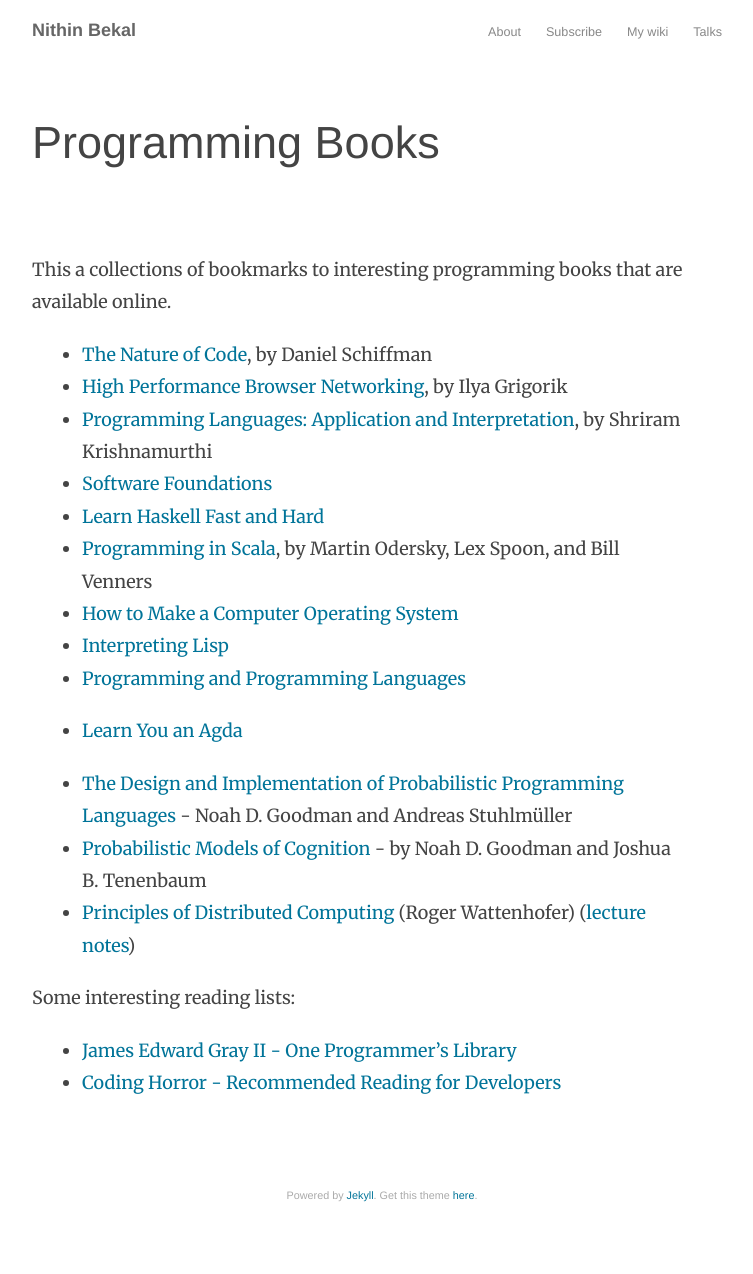
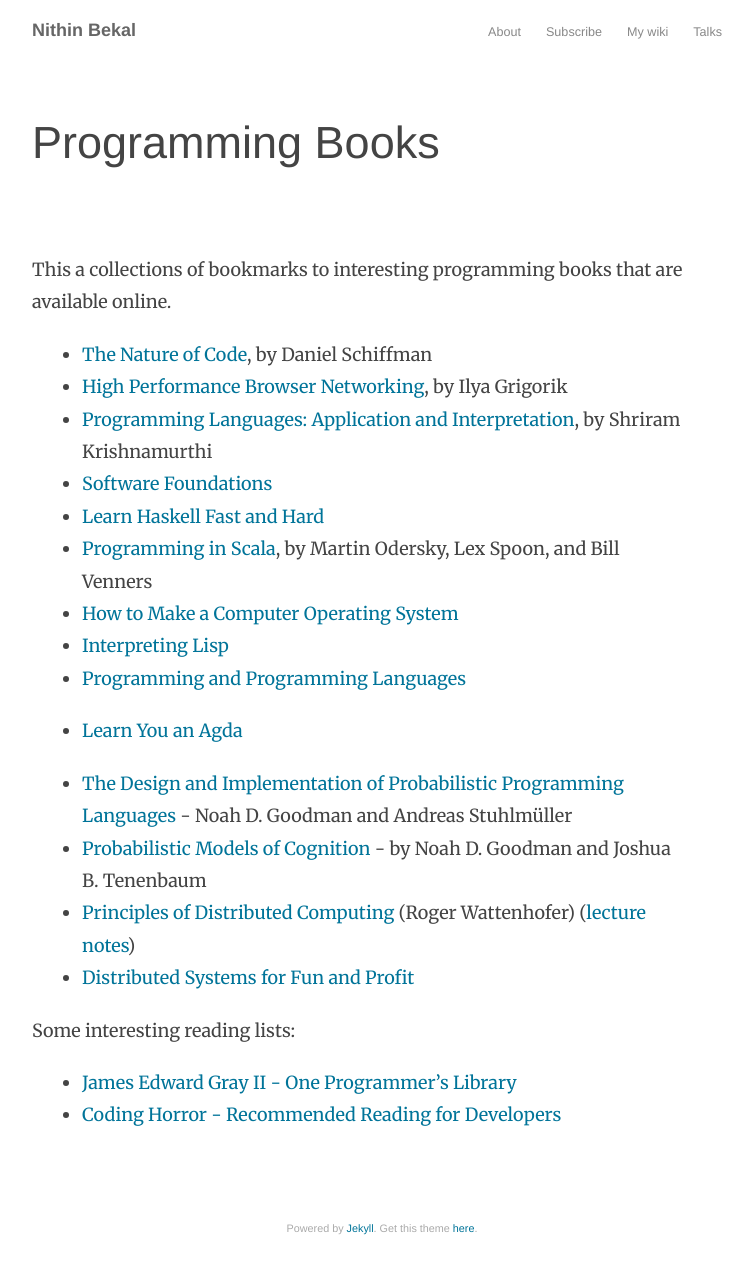
Before and after one commit to nithinbekal/nithinbekal.github.io, a Jekyll site: the page built from notes/programming-books.md, in a window 1280 px wide. Shown: the whole page, without its empty margins (258-1011 px from the left). Built offline with Jekyll 4.4.1, drawn with Linux system fonts in a browser that asks for light colours; before the commit the page ends 1241 px from its top, so only the background shows below that.

Commit message:
Add link to distributes systems book

```diff
--- a/notes/programming-books.md
+++ b/notes/programming-books.md
@@ -20,6 +20,7 @@
 * [The Design and Implementation of Probabilistic Programming Languages](http://dippl.org/) - Noah D. Goodman and Andreas Stuhlmüller
 * [Probabilistic Models of Cognition](https://probmods.org/) - by Noah D. Goodman and Joshua B. Tenenbaum
 * [Principles of Distributed Computing](http://dcg.ethz.ch/lectures/podc_allstars/lecture/podc.pdf) (Roger Wattenhofer) ([lecture notes](http://dcg.ethz.ch/lectures/podc_allstars/))
+* [Distributed Systems for Fun and Profit](http://book.mixu.net/distsys/)
 
 Some interesting reading lists:
 
```
